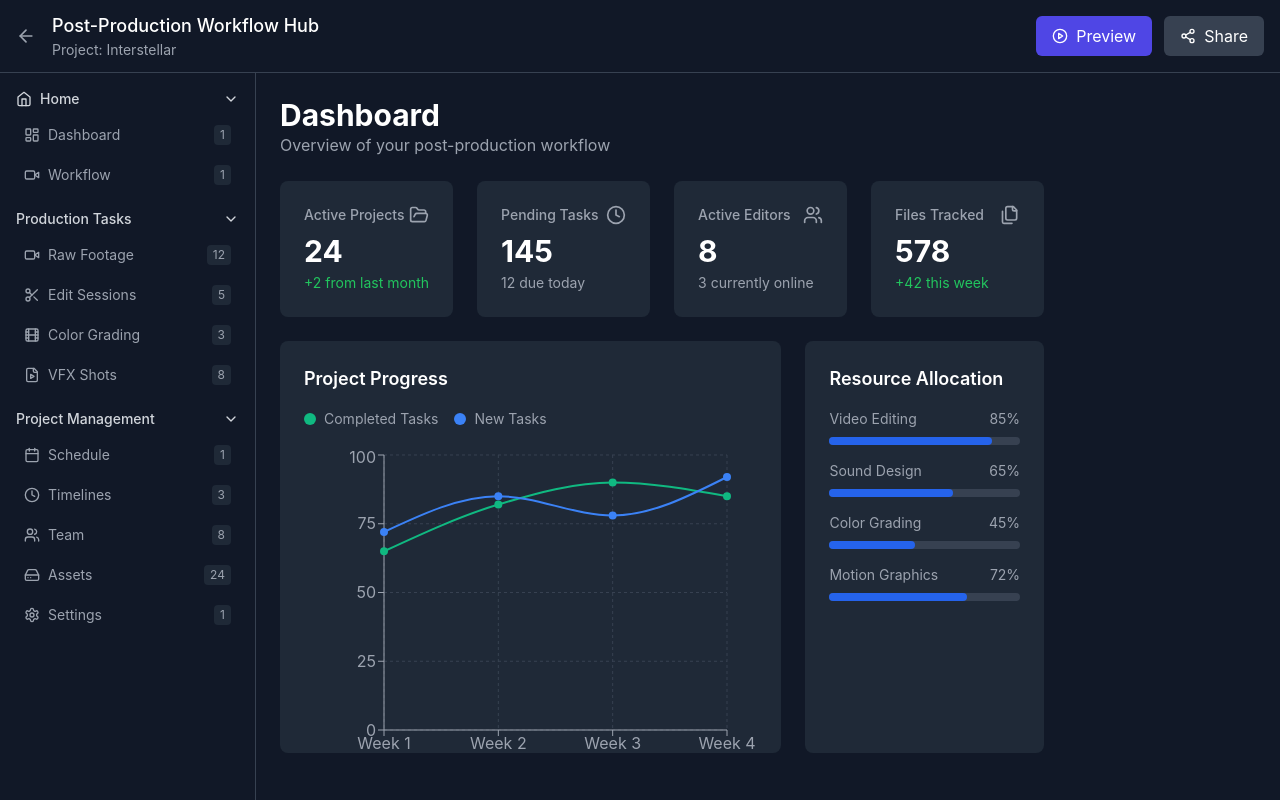
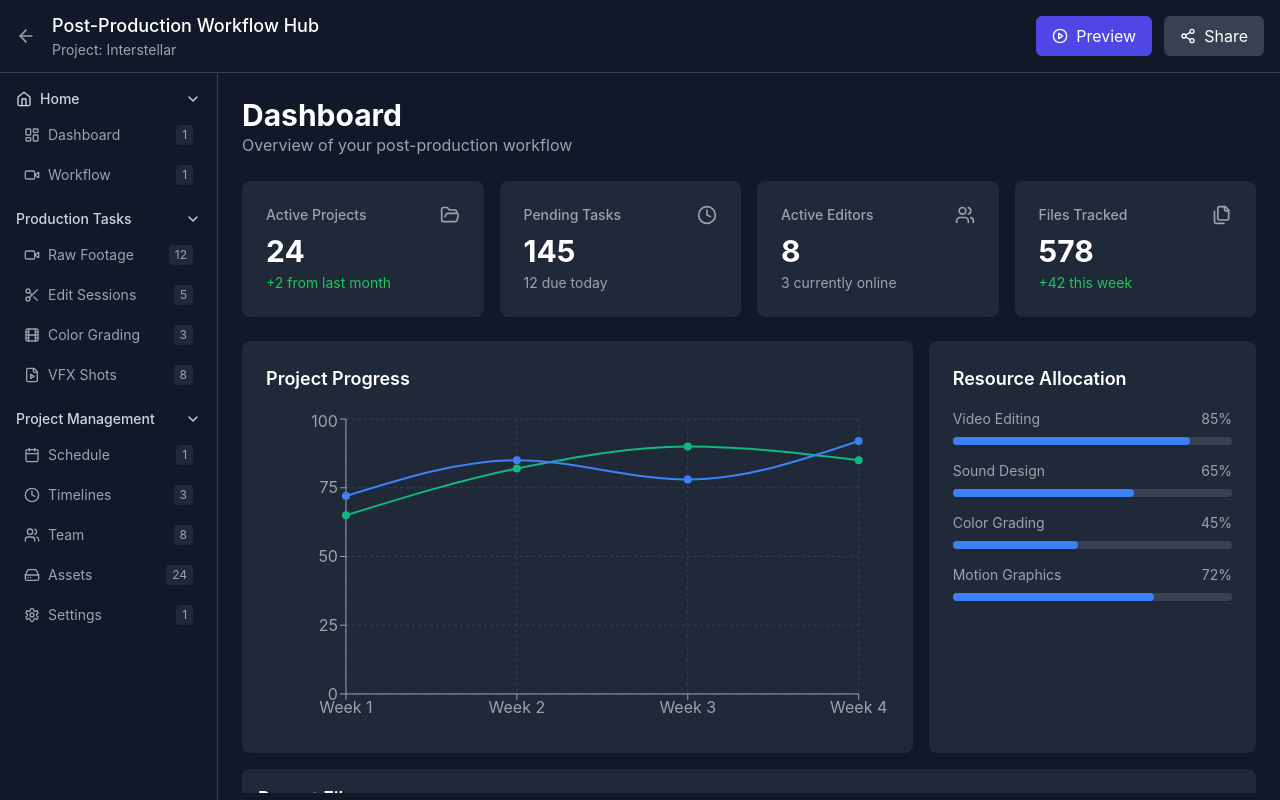
Before and after one commit to aryanyadav-dev/post-prod-filmmaking-workflow, a React (Vite) app: page / in a window 1280 px wide. Built offline with nearby package versions, Linux system fonts and the light colour scheme.

Commit message:
Dashboard scroll bug fix

```diff
--- a/src/components/dashboard/Dashboard.tsx
+++ b/src/components/dashboard/Dashboard.tsx
@@ -1,58 +1,225 @@
-import React from 'react';
-import { Users, Clock, Files, FolderOpen } from 'lucide-react';
-import { LineChart, Line, XAxis, YAxis, CartesianGrid, Tooltip, ResponsiveContainer } from 'recharts';
+"use client";
+
+import React from "react";
+import { Users, Clock, Files, FolderOpen } from "lucide-react";
+import {
+  LineChart,
+  Line,
+  XAxis,
+  YAxis,
+  CartesianGrid,
+  Tooltip,
+  ResponsiveContainer,
+} from "recharts";
+
+
+const Card = ({ children, className }) => (
+  <div className={`rounded-lg shadow-md p-4 w-full ${className}`}>{children}</div>
+);
+
+const CardHeader = ({ children, className }) => (
+  <div className={`mb-4 ${className}`}>{children}</div>
+);
+
+const CardTitle = ({ children, className }) => (
+  <h2 className={`text-lg font-semibold ${className}`}>{children}</h2>
+);
+
+const CardContent = ({ children, className }) => (
+  <div className={`w-full ${className}`}>{children}</div>
+);
+
+const Badge = ({ children, className }) => (
+  <span
+    className={`inline-flex items-center px-2 py-1 text-xs font-medium rounded ${className}`}
+  >
+    {children}
+  </span>
+);
+
+const Table = ({ children }) => (
+  <div className="overflow-x-auto w-full">
+    <table className="min-w-full divide-y divide-gray-700">{children}</table>
+  </div>
+);
+
+const TableHeader = ({ children }) => (
+  <thead className="bg-gray-800">{children}</thead>
+);
+
+const TableRow = ({ children, className }) => (
+  <tr className={className}>{children}</tr>
+);
+
+const TableHead = ({ children, className }) => (
+  <th
+    className={`px-6 py-3 text-left text-xs font-medium text-gray-400 uppercase tracking-wider ${className}`}
+  >
+    {children}
+  </th>
+);
+
+const TableBody = ({ children }) => <tbody>{children}</tbody>;
+
+const TableCell = ({ children, className }) => (
+  <td className={`px-6 py-4 whitespace-nowrap ${className}`}>{children}</td>
+);
+
+const Progress = ({ value, className, indicatorClassName }) => (
+  <div className={`w-full bg-gray-700 rounded ${className}`}>
+    <div
+      className={`h-2 rounded ${indicatorClassName}`}
+      style={{ width: `${value}%` }}
+    ></div>
+  </div>
+);
+
+
+const ScrollableContainer = ({ children }) => (
+  <div className="h-[calc(100vh-80px)] overflow-y-auto w-full custom-scrollbar">
+    <style jsx global>{`
+      .custom-scrollbar {
+        scrollbar-width: thin;
+        scrollbar-color: #4B5563 #1F2937;
+      }
+
+      .custom-scrollbar::-webkit-scrollbar {
+        width: 12px;
+      }
+
+      .custom-scrollbar::-webkit-scrollbar-track {
+        background: #1F2937;
+        border-radius: 6px;
+        margin: 2px;
+      }
+
+      .custom-scrollbar::-webkit-scrollbar-thumb {
+        background: #4B5563;
+        border-radius: 6px;
+        border: 3px solid #1F2937;
+      }
+
+      .custom-scrollbar::-webkit-scrollbar-thumb:hover {
+        background: #6B7280;
+      }
+
+      .custom-scrollbar::-webkit-scrollbar-corner {
+        background: transparent;
+      }
+    `}</style>
+    {children}
+  </div>
+);
+
+
 
 const progressData = [
-  { week: 'Week 1', completed: 65, new: 72 },
-  { week: 'Week 2', completed: 82, new: 85 },
-  { week: 'Week 3', completed: 90, new: 78 },
-  { week: 'Week 4', completed: 85, new: 92 },
+  { week: "Week 1", completed: 65, new: 72 },
+  { week: "Week 2", completed: 82, new: 85 },
+  { week: "Week 3", completed: 90, new: 78 },
+  { week: "Week 4", completed: 85, new: 92 },
+];
+
+const resources = [
+  { name: "Video Editing", percentage: 85 },
+  { name: "Sound Design", percentage: 65 },
+  { name: "Color Grading", percentage: 45 },
+  { name: "Motion Graphics", percentage: 72 },
+];
+
+const recentFiles = [
+  {
+    name: "Project_A_Final_Cut_v2.prproj",
+    type: "Premiere Pro",
+    status: "In Review",
+    lastModified: "2 hours ago",
+  },
+  {
+    name: "Sound_Mix_Project_B.aep",
+    type: "After Effects",
+    status: "Completed",
+    lastModified: "5 hours ago",
+  },
+  {
+    name: "Color_Grade_Scene_1.drp",
+    type: "DaVinci",
+    status: "In Progress",
+    lastModified: "1 day ago",
+  },
+  {
+    name: "VFX_Sequence_Final.blend",
+    type: "Blender",
+    status: "Pending",
+    lastModified: "2 days ago",
+  },
 ];
 
 export const Dashboard = () => {
   return (
-    <div className="min-h-screen bg-gray-900">
-      <div className="max-w-full mx-auto px-6 py-6">
+    <div className="min-h-screen bg-gray-900 w-full">
+      <div className="flex w-full">
+        <div className="flex-1 w-full">
+          <ScrollableContainer>
+            <div className="p-6 w-full">
               <div className="mb-6">
                 <h1 className="text-3xl font-bold text-white">Dashboard</h1>
-          <p className="text-gray-400">Overview of your post-production workflow</p>
+                <p className="text-gray-400">
+                  Overview of your post-production workflow
+                </p>
               </div>
 
-        {/* Stats Cards */}
-        <div className="grid grid-cols-1 sm:grid-cols-2 lg:grid-cols-4 gap-6 mb-6">
+              <div className="grid grid-cols-1 sm:grid-cols-2 lg:grid-cols-4 gap-4 mb-6 w-full">
                 {[
-            { title: 'Active Projects', value: 24, icon: FolderOpen, trend: '+2 from last month', trendColor: 'text-green-500' },
-            { title: 'Pending Tasks', value: 145, icon: Clock, trend: '12 due today', trendColor: 'text-gray-400' },
-            { title: 'Active Editors', value: 8, icon: Users, trend: '3 currently online', trendColor: 'text-gray-400' },
-            { title: 'Files Tracked', value: 578, icon: Files, trend: '+42 this week', trendColor: 'text-green-500' },
+                  {
+                    title: "Active Projects",
+                    value: 24,
+                    icon: FolderOpen,
+                    trend: "+2 from last month",
+                    trendColor: "text-green-500",
+                  },
+                  {
+                    title: "Pending Tasks",
+                    value: 145,
+                    icon: Clock,
+                    trend: "12 due today",
+                    trendColor: "text-gray-400",
+                  },
+                  {
+                    title: "Active Editors",
+                    value: 8,
+                    icon: Users,
+                    trend: "3 currently online",
+                    trendColor: "text-gray-400",
+                  },
+                  {
+                    title: "Files Tracked",
+                    value: 578,
+                    icon: Files,
+                    trend: "+42 this week",
+                    trendColor: "text-green-500",
+                  },
                 ].map((stat, idx) => (
                   <div key={idx} className="bg-gray-800 p-6 rounded-lg w-full">
                     <div className="flex justify-between items-center mb-2">
-                <h3 className="text-sm font-medium text-gray-400">{stat.title}</h3>
+                      <h3 className="text-sm font-medium text-gray-400">
+                        {stat.title}
+                      </h3>
                       <stat.icon className="text-gray-400" size={20} />
                     </div>
-              <p className="text-3xl font-bold text-white mb-1">{stat.value}</p>
+                    <p className="text-3xl font-bold text-white mb-1">
+                      {stat.value}
+                    </p>
                     <p className={`text-sm ${stat.trendColor}`}>{stat.trend}</p>
                   </div>
                 ))}
               </div>
 
-        {/* Charts Section */}
-        <div className="grid grid-cols-1 lg:grid-cols-3 gap-6">
-          {/* Project Progress Chart */}
+              <div className="grid grid-cols-1 lg:grid-cols-3 gap-4 w-full">
                 <div className="lg:col-span-2 bg-gray-800 p-6 rounded-lg w-full">
-            <h2 className="text-lg font-semibold text-white mb-4">Project Progress</h2>
-            <div className="h-80">
-              <div className="flex items-center gap-4 mb-4">
-                <div className="flex items-center gap-2">
-                  <div className="w-3 h-3 rounded-full bg-emerald-500"></div>
-                  <span className="text-sm text-gray-400">Completed Tasks</span>
-                </div>
-                <div className="flex items-center gap-2">
-                  <div className="w-3 h-3 rounded-full bg-blue-500"></div>
-                  <span className="text-sm text-gray-400">New Tasks</span>
-                </div>
-              </div>
+                  <h2 className="text-lg font-semibold text-white mb-4">
+                    Project Progress
+                  </h2>
+                  <div className="h-80 w-full">
                     <ResponsiveContainer width="100%" height="100%">
                       <LineChart
                         data={progressData}
@@ -62,19 +229,19 @@ export const Dashboard = () => {
                         <XAxis
                           dataKey="week"
                           stroke="#9CA3AF"
-                    tick={{ fill: '#9CA3AF' }}
+                          tick={{ fill: "#9CA3AF" }}
                         />
                         <YAxis
                           stroke="#9CA3AF"
-                    tick={{ fill: '#9CA3AF' }}
+                          tick={{ fill: "#9CA3AF" }}
                           domain={[0, 100]}
                         />
                         <Tooltip
                           contentStyle={{
-                      backgroundColor: '#1F2937',
-                      border: 'none',
-                      borderRadius: '0.375rem',
-                      color: '#fff',
+                            backgroundColor: "#1F2937",
+                            border: "none",
+                            borderRadius: "0.375rem",
+                            color: "#fff",
                           }}
                         />
                         <Line
@@ -82,45 +249,96 @@ export const Dashboard = () => {
                           dataKey="completed"
                           stroke="#10B981"
                           strokeWidth={2}
-                    dot={{ fill: '#10B981', strokeWidth: 2 }}
+                          dot={{ fill: "#10B981", strokeWidth: 2 }}
                         />
                         <Line
                           type="monotone"
                           dataKey="new"
                           stroke="#3B82F6"
                           strokeWidth={2}
-                    dot={{ fill: '#3B82F6', strokeWidth: 2 }}
+                          dot={{ fill: "#3B82F6", strokeWidth: 2 }}
                         />
                       </LineChart>
                     </ResponsiveContainer>
                   </div>
                 </div>
 
-          {/* Resource Allocation */}
                 <div className="bg-gray-800 p-6 rounded-lg w-full">
-            <h2 className="text-lg font-semibold text-white mb-4">Resource Allocation</h2>
+                  <h2 className="text-lg font-semibold text-white mb-4">
+                    Resource Allocation
+                  </h2>
                   <div className="space-y-4">
-              {[
-                { name: 'Video Editing', percentage: 85 },
-                { name: 'Sound Design', percentage: 65 },
-                { name: 'Color Grading', percentage: 45 },
-                { name: 'Motion Graphics', percentage: 72 },
-              ].map((resource, idx) => (
+                    {resources.map((resource, idx) => (
                       <div key={idx}>
                         <div className="flex justify-between mb-2">
-                    <span className="text-sm text-gray-400">{resource.name}</span>
-                    <span className="text-sm text-gray-400">{resource.percentage}%</span>
+                          <span className="text-sm text-gray-400">
+                            {resource.name}
+                          </span>
+                          <span className="text-sm text-gray-400">
+                            {resource.percentage}%
+                          </span>
                         </div>
-                  <div className="w-full bg-gray-700 rounded-full h-2">
-                    <div
-                      className="bg-blue-600 h-2 rounded-full"
-                      style={{ width: `${resource.percentage}%` }}
-                    ></div>
-                  </div>
+                        <Progress
+                          value={resource.percentage}
+                          indicatorClassName="bg-blue-500"
+                        />
                       </div>
                     ))}
                   </div>
                 </div>
+              </div>
+
+              <Card className="bg-gray-800 mt-4 w-full">
+                <CardHeader>
+                  <CardTitle className="text-lg font-semibold text-white">
+                    Recent Files
+                  </CardTitle>
+                </CardHeader>
+                <CardContent>
+                  <Table>
+                    <TableHeader>
+                      <TableRow>
+                        <TableHead>Name</TableHead>
+                        <TableHead>Type</TableHead>
+                        <TableHead>Status</TableHead>
+                        <TableHead>Last Modified</TableHead>
+                      </TableRow>
+                    </TableHeader>
+                    <TableBody>
+                      {recentFiles.map((file) => (
+                        <TableRow key={file.name}>
+                          <TableCell className="font-medium text-gray-300">
+                            {file.name}
+                          </TableCell>
+                          <TableCell className="text-gray-400">
+                            {file.type}
+                          </TableCell>
+                          <TableCell>
+                            <Badge
+                              className={
+                                file.status === "Completed"
+                                  ? "bg-green-500/10 text-green-500"
+                                  : file.status === "In Progress"
+                                  ? "bg-blue-500/10 text-blue-500"
+                                  : file.status === "In Review"
+                                  ? "bg-yellow-500/10 text-yellow-500"
+                                  : "bg-gray-500/10 text-gray-500"
+                              }
+                            >
+                              {file.status}
+                            </Badge>
+                          </TableCell>
+                          <TableCell className="text-gray-400">
+                            {file.lastModified}
+                          </TableCell>
+                        </TableRow>
+                      ))}
+                    </TableBody>
+                  </Table>
+                </CardContent>
+              </Card>
+            </div>
+          </ScrollableContainer>
         </div>
       </div>
     </div>
```
Lines whose indentation alone changed are shown as unchanged.
